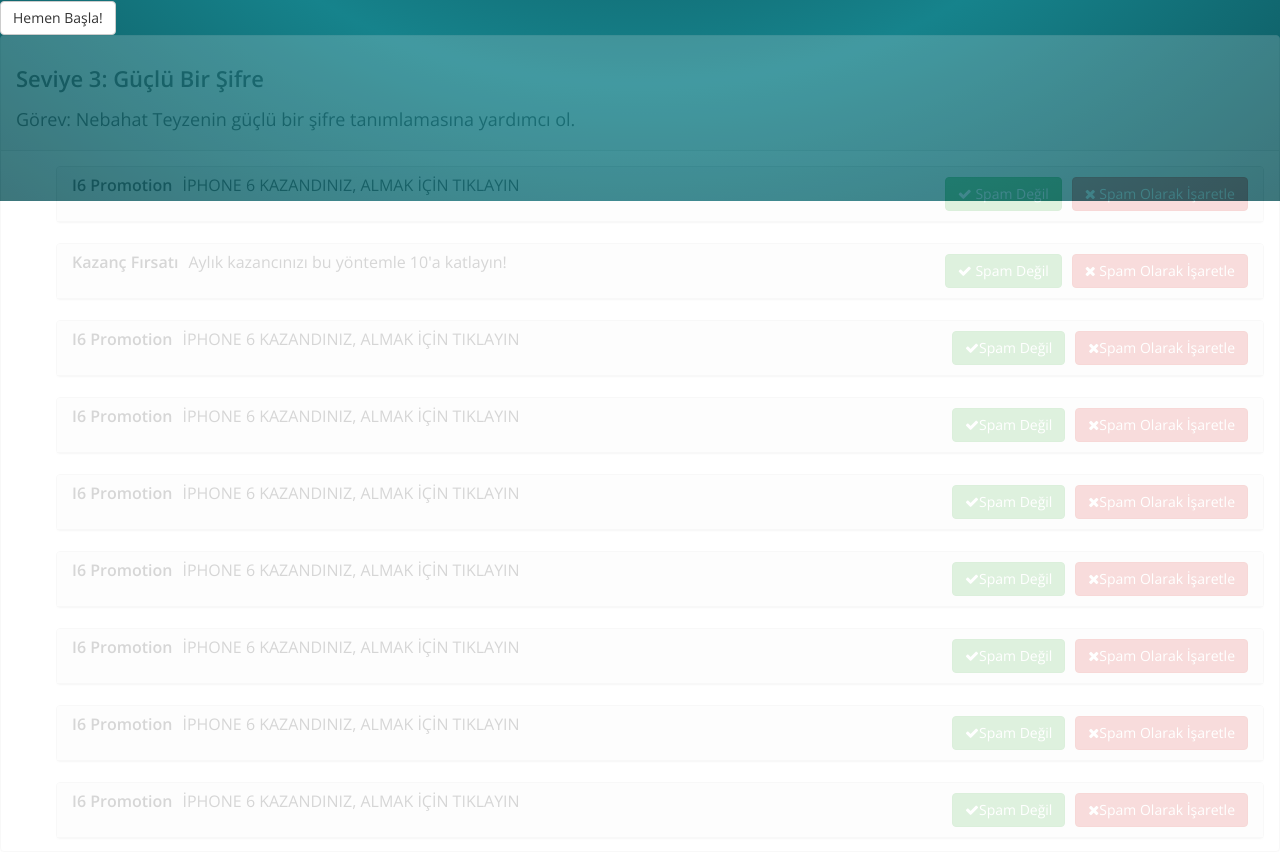
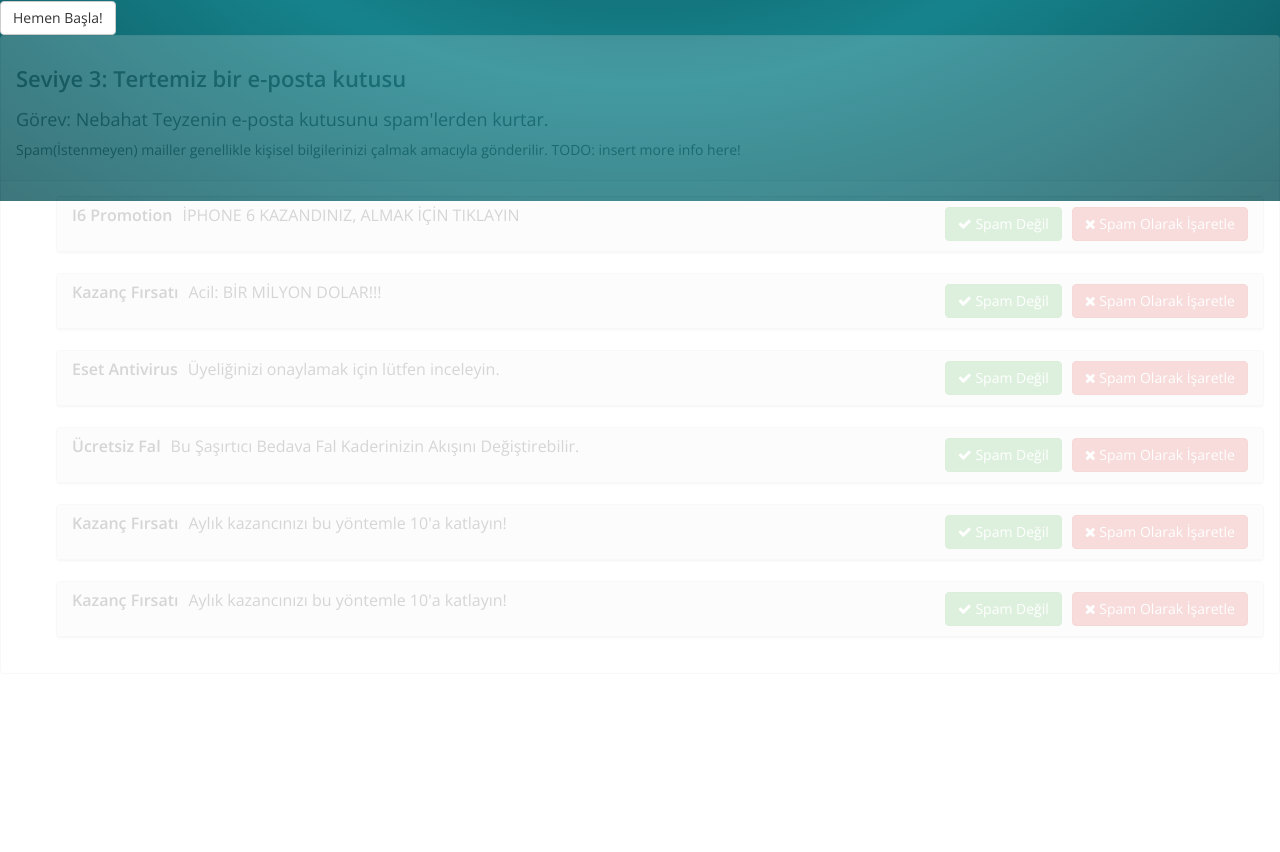
Before and after one commit to smddzcy/ESETGuvenlikOyunu, a PHP site: the page made by views/levels/level-3.html in a window 1280 px wide; the page is wider, and only the part inside the window is pictured. Shown: the part 599-1451 px from the top of that part. After the commit the page ends 1225 px from the top of that part, so only its background shows below. Run offline with PHP 8.4, Linux system fonts and the light colour scheme; the template is opened without the code that fills it, so the values that code supplies are empty; some libraries are stand-ins or nearby versions.

Commit message:
Modified Level 3

```diff
--- a/assets/js/wizard.js
+++ b/assets/js/wizard.js
@@ -50,7 +50,7 @@
         case 3:
             pointsData = {
                 "level": 3,
-                "mails": c
+                "mails": $js_mails
             };
             break;
         default:
@@ -91,6 +91,8 @@
     });
 }
 
+$js_mails = [];
+
 var c = 0;
 $(".level-2 img").on('click', function () {
     ++c;
@@ -102,38 +104,3 @@
     });
 });
 $mail_list = $("#mail-list");
-$js_mails = [];
-for(var i = 0; i<15; i++) {
-    $mail = $('<div class="panel panel-default">'+
-            '<div class="panel-heading" role="tab" id="headingOne">'+
-              '<h4 class="panel-title">'+
-                '<a role="button" data-toggle="collapse" data-parent="#accordion" href="#collapse'+i+'" aria-expanded="true" aria-controls="#collapse'+i+'">'+
-                    '<div class="mail-sender"><b>I6 Promotion</b></div>'+
-                    '<div class="mail-title">İPHONE 6 KAZANDINIZ, ALMAK İÇİN TIKLAYIN</div>'+
-                    '<div class="btn btn-danger mark-as-spam" onclick="markSpam('+i+')">'+
-                        '<i class="fa fa-times"></i>'+
-                        'Spam Olarak İşaretle'+
-                    '</div>'+
-                    '<div class="btn btn-success mark-as-safe" onclick="markSafe('+i+')">'+
-                        '<i class="fa fa-check"></i>'+
-                        'Spam Değil'+
-                    '</div>'+
-                    '<div class="clearfix"></div>'+
-                '</a>'+
-              '</h4>'+
-            '</div>'+
-            '<div id="#collapse'+i+'" class="panel-collapse collapse" role="tabpanel" aria-labelledby="headingOne">'+
-              '<div class="panel-body">'+
-                'Anim pariatur cliche reprehenderit, enim eiusmod high life accusamus terry richardson ad squid. 3 wolf moon officia aute, non cupidatat skateboard dolor brunch. Food truck quinoa nesciunt laborum eiusmod. Brunch 3 wolf moon tempor, sunt aliqua put a bird on it squid single-origin coffee nulla assumenda shoreditch et. Nihil anim keffiyeh helvetica, craft beer labore wes anderson cred nesciunt sapiente ea proident. Ad vegan excepteur butcher vice lomo. Leggings occaecat craft beer farm-to-table, raw denim aesthetic synth nesciunt you probably haven\'t heard of them accusamus labore sustainable VHS.'+
-              '</div>'+
-            '</div>'+
-        '</div>');
-    $js_mails.push($mail);
-    $mail_list.append($mail);
-}
-var markSpam = function(i) {
-    $js_mails[i]['state'] = 0;
-}
-var markSafe = function(i) {
-    $js_mails[i]['state'] = 1;
-}
--- a/index.php
+++ b/index.php
@@ -5,7 +5,7 @@
 include 'views/layouts/header.php';
 ?>
 
-    <div class="container">
+    <div class="container" style="margin-top:200px;">
 
         <div class="main-mid">
             <div class="main-aunt-container">
--- a/views/levels/level-3.html
+++ b/views/levels/level-3.html
@@ -1,3 +1,34 @@
+<script type="text/javascript">
+
+    var markSpam = function(i) {
+        $js_mails[i] = 0;
+        removeFromList(i);
+    }
+    var markSafe = function(i) {
+        $js_mails[i] = 1;
+        removeFromList(i);
+    }
+
+    var removed = 0;
+
+    var levelAtla = function() {
+        nextLevel(3);
+    }
+
+    var removeFromList = function(i) {
+        $("#mail_"+i).fadeOut(250, function() {
+            $("#mail_"+i).hide();
+            removed++;
+        });
+        if(removed >= 6) {
+            levelAtla();
+        }
+    }
+
+
+
+</script>
+
 <div id="pre-level">
     <img src="../assets/images/dialog-lvlmail.png" alt="">
     <div class="btn btn-default" onclick="getIntoLevel()">Hemen Başla!</div>
@@ -5,23 +36,24 @@
 <div id="level">
     <div class="panel panel-default level-1">
         <div class="panel-heading">
-            <h1><b>Seviye 3: Güçlü Bir Şifre</b></h1>
-            <h2>Görev: Nebahat Teyzenin güçlü bir şifre tanımlamasına yardımcı ol.</h2>
+            <h1><b>Seviye 3: Tertemiz bir e-posta kutusu</b></h1>
+            <h2>Görev: Nebahat Teyzenin e-posta kutusunu spam'lerden kurtar.</h2>
+            <p>Spam(İstenmeyen) mailler genellikle kişisel bilgilerinizi çalmak amacıyla gönderilir. TODO: insert more info here!</p>
         </div>
         <input type="hidden" id="levelCode" value="94028402">
         <div class="panel-body">
             <ul id="mail-list">
-                <div class="panel panel-default">
+                <div class="panel panel-default" id="mail_0">
                     <div class="panel-heading" role="tab" id="headingOne">
                       <h4 class="panel-title">
                         <a role="button" data-toggle="collapse" data-parent="#accordion" href="#collapseOne" aria-expanded="true" aria-controls="collapseOne">
                             <div class="mail-sender"><b>I6 Promotion</b></div>
                             <div class="mail-title">İPHONE 6 KAZANDINIZ, ALMAK İÇİN TIKLAYIN</div>
-                            <div class="btn btn-danger mark-as-spam">
+                            <div class="btn btn-danger mark-as-spam" onclick="markSpam(0);">
                                 <i class="fa fa-times"></i>
                                 Spam Olarak İşaretle
                             </div>
-                            <div class="btn btn-success mark-as-safe">
+                            <div class="btn btn-success mark-as-safe" onclick="markSafe(0);">
                                 <i class="fa fa-check"></i>
                                 Spam Değil
                             </div>
@@ -29,22 +61,18 @@
                         </a>
                       </h4>
                     </div>
-                    <div id="collapseOne" class="panel-collapse collapse" role="tabpanel" aria-labelledby="headingOne">
-                      <div class="panel-body">
-                        Anim pariatur cliche reprehenderit, enim eiusmod high life accusamus terry richardson ad squid. 3 wolf moon officia aute, non cupidatat skateboard dolor brunch. Food truck quinoa nesciunt laborum eiusmod. Brunch 3 wolf moon tempor, sunt aliqua put a bird on it squid single-origin coffee nulla assumenda shoreditch et. Nihil anim keffiyeh helvetica, craft beer labore wes anderson cred nesciunt sapiente ea proident. Ad vegan excepteur butcher vice lomo. Leggings occaecat craft beer farm-to-table, raw denim aesthetic synth nesciunt you probably haven't heard of them accusamus labore sustainable VHS.
-                      </div>
-                    </div>
+
                 </div>
-                <div class="panel panel-default">
+                <div class="panel panel-default" id="mail_1">
                     <div class="panel-heading" role="tab" id="headingOne">
                       <h4 class="panel-title">
                         <a role="button" data-toggle="collapse" data-parent="#accordion" href="#collapseTwo" aria-expanded="true" aria-controls="collapseTwo">
                           <div class="mail-sender"><b>Kazanç Fırsatı</b></div>
-                          <div class="mail-title">Aylık kazancınızı bu yöntemle 10'a katlayın!</div>
-                          <div class="btn btn-danger mark-as-spam">
+                          <div class="mail-title">Acil: BİR MİLYON DOLAR!!! </div>
+                          <div class="btn btn-danger mark-as-spam" onclick="markSpam(1);">
                             <i class="fa fa-times"></i>
                             Spam Olarak İşaretle</div>
-                            <div class="btn btn-success mark-as-safe">
+                            <div class="btn btn-success mark-as-safe" onclick="markSafe(1);">
                                 <i class="fa fa-check"></i>
                                 Spam Değil
                             </div>
@@ -52,12 +80,102 @@
                         </a>
                       </h4>
                     </div>
-                    <div id="collapseTwo" class="panel-collapse collapse" role="tabpanel" aria-labelledby="headingOne">
-                      <div class="panel-body">
-                        Anim pariatur cliche reprehenderit, enim eiusmod high life accusamus terry richardson ad squid. 3 wolf moon officia aute, non cupidatat skateboard dolor brunch. Food truck quinoa nesciunt laborum eiusmod. Brunch 3 wolf moon tempor, sunt aliqua put a bird on it squid single-origin coffee nulla assumenda shoreditch et. Nihil anim keffiyeh helvetica, craft beer labore wes anderson cred nesciunt sapiente ea proident. Ad vegan excepteur butcher vice lomo. Leggings occaecat craft beer farm-to-table, raw denim aesthetic synth nesciunt you probably haven't heard of them accusamus labore sustainable VHS.
-                      </div>
+
+                </div>
+
+
+
+
+                <div class="panel panel-default" id="mail_2">
+                    <div class="panel-heading" role="tab" id="headingOne">
+                      <h4 class="panel-title">
+                        <a role="button" data-toggle="collapse" data-parent="#accordion" href="#collapseThree" aria-expanded="true" aria-controls="collapseThree">
+                          <div class="mail-sender"><b>Eset Antivirus</b></div>
+                          <div class="mail-title">Üyeliğinizi onaylamak için lütfen inceleyin.</div>
+                          <div class="btn btn-danger mark-as-spam" onclick="markSpam(2);">
+                            <i class="fa fa-times"></i>
+                            Spam Olarak İşaretle</div>
+                            <div class="btn btn-success mark-as-safe" onclick="markSafe(2);">
+                                <i class="fa fa-check"></i>
+                                Spam Değil
+                            </div>
+                          <div class="clearfix"></div>
+                        </a>
+                      </h4>
                     </div>
+
                 </div>
+
+
+
+
+
+
+                <div class="panel panel-default" id="mail_3">
+                    <div class="panel-heading" role="tab" id="headingOne">
+                      <h4 class="panel-title">
+                        <a role="button" data-toggle="collapse" data-parent="#accordion" href="#collapseFour" aria-expanded="true" aria-controls="collapseFour">
+                            <div class="mail-sender"><b>Ücretsiz Fal</b></div>
+                            <div class="mail-title">Bu Şaşırtıcı Bedava Fal Kaderinizin Akışını Değiştirebilir.</div>
+                            <div class="btn btn-danger mark-as-spam" onclick="markSpam(3);">
+                                <i class="fa fa-times"></i>
+                                Spam Olarak İşaretle</div>
+                            <div class="btn btn-success mark-as-safe" onclick="markSafe(3);">
+                                <i class="fa fa-check"></i>
+                                Spam Değil
+                            </div>
+                          <div class="clearfix"></div>
+                        </a>
+                      </h4>
+                    </div>
+
+                </div>
+
+
+
+
+                <div class="panel panel-default" id="mail_4">
+                    <div class="panel-heading" role="tab" id="headingOne">
+                      <h4 class="panel-title">
+                        <a role="button" data-toggle="collapse" data-parent="#accordion" href="#collapseFive" aria-expanded="true" aria-controls="collapseFive">
+                          <div class="mail-sender"><b>Kazanç Fırsatı</b></div>
+                          <div class="mail-title">Aylık kazancınızı bu yöntemle 10'a katlayın!</div>
+                          <div class="btn btn-danger mark-as-spam" onclick="markSpam(4);">
+                            <i class="fa fa-times"></i>
+                            Spam Olarak İşaretle</div>
+                            <div class="btn btn-success mark-as-safe" onclick="markSafe(4);">
+                                <i class="fa fa-check"></i>
+                                Spam Değil
+                            </div>
+                          <div class="clearfix"></div>
+                        </a>
+                      </h4>
+                    </div>
+
+                </div>
+
+
+
+                <div class="panel panel-default" id="mail_5">
+                    <div class="panel-heading" role="tab" id="headingOne">
+                      <h4 class="panel-title">
+                        <a role="button" data-toggle="collapse" data-parent="#accordion" href="#collapseSix" aria-expanded="true" aria-controls="collapseSix">
+                          <div class="mail-sender"><b>Kazanç Fırsatı</b></div>
+                          <div class="mail-title">Aylık kazancınızı bu yöntemle 10'a katlayın!</div>
+                          <div class="btn btn-danger mark-as-spam" onclick="markSpam(5);">
+                            <i class="fa fa-times"></i>
+                            Spam Olarak İşaretle</div>
+                            <div class="btn btn-success mark-as-safe" onclick="markSafe(5);">
+                                <i class="fa fa-check"></i>
+                                Spam Değil
+                            </div>
+                          <div class="clearfix"></div>
+                        </a>
+                      </h4>
+                    </div>
+
+                </div>
+
             </ul>
         </div>
     </div>
```
